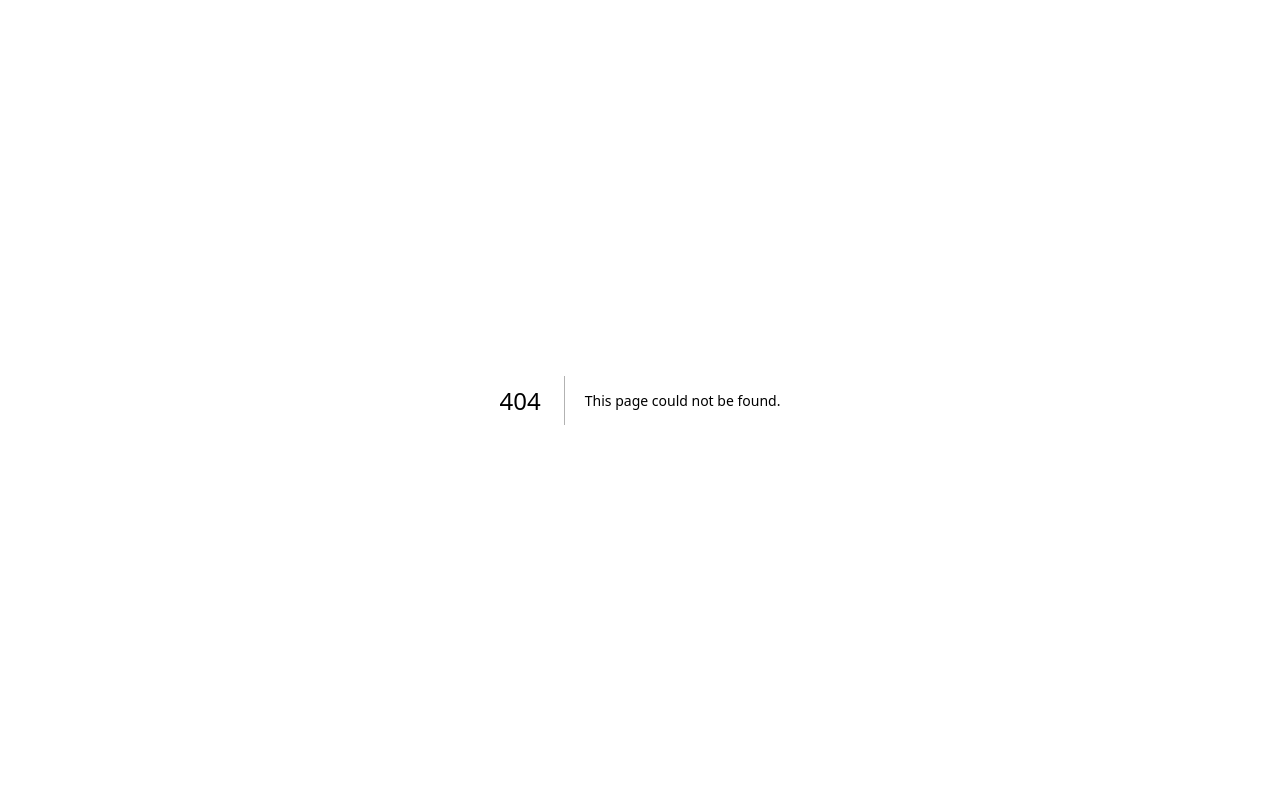
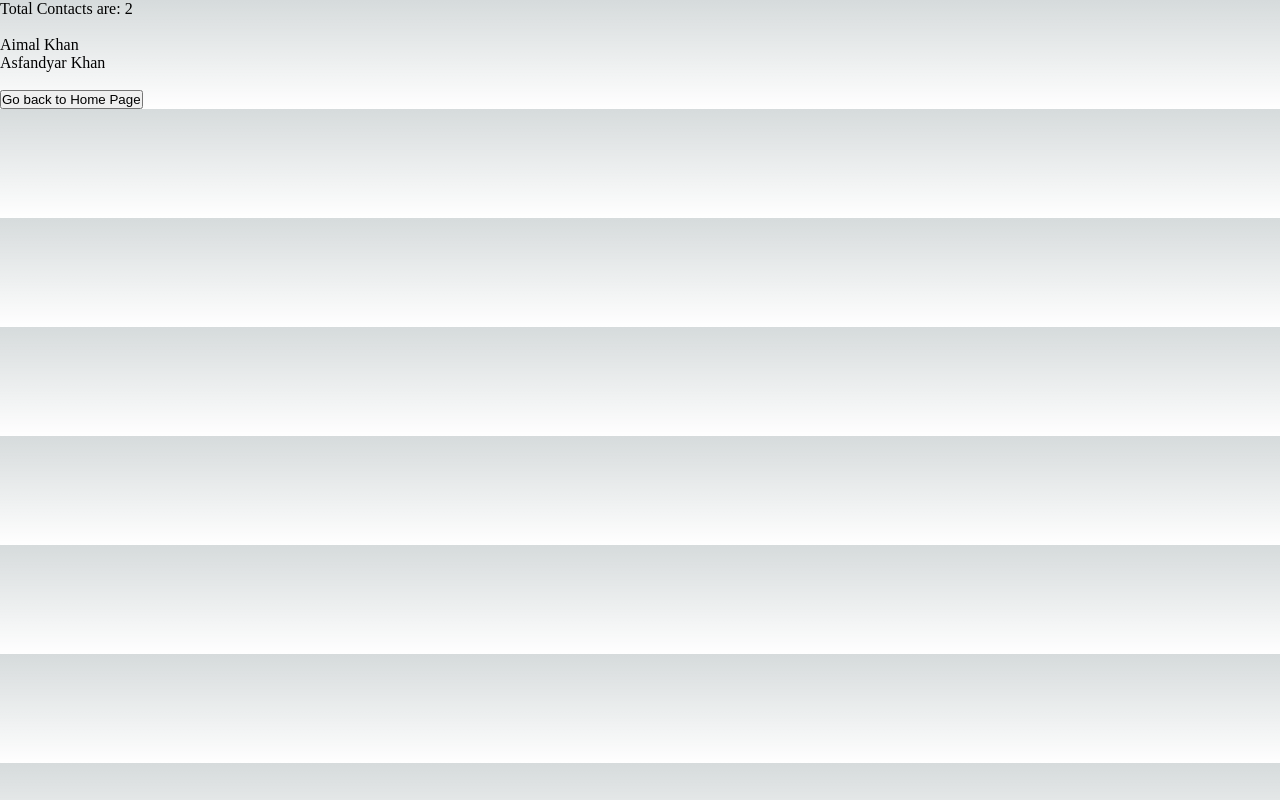
Before and after one commit to AimalKhanOfficial/nextjspractice, a Next.js app: page /contacts in a window 1280 px wide. Before the commit this address had no page. Built offline with nearby package versions, Linux system fonts and the light colour scheme.

Commit message:
Basic Start, added Dynamic/FileBased Routing and a Contact/ContactDetails page

```diff
--- /dev/null
+++ b/pages/contacts.js
@@ -0,0 +1,20 @@
+import allContacts from './datasources/allcontacts'
+import Link from 'next/link'
+
+export default function allContactsFun () {
+    return (
+        <>
+            <p>Total Contacts are: {allContacts.length}</p>
+            <br/>
+            {
+                allContacts.map(element => {
+                    return <Link href={'./contactDetails/'+element.id}><p>{element.name}</p> </Link>
+                })
+            }
+            <br/>
+            <Link href='./'>
+                <button>Go back to Home Page</button>
+            </Link>
+        </>
+    )
+}
--- /dev/null
+++ b/pages/datasources/allcontacts.js
@@ -0,0 +1,12 @@
+export default [
+    {
+        id: 1,
+        name: 'Aimal Khan',
+        desc: 'Desc about Aimal Khan'
+    },
+    {
+        id: 2,
+        name: 'Asfandyar Khan',
+        desc: 'Desc about Asfandyar Khan'
+    }
+]
```
Also changed, not shown: pages/[pageName].js (added, +22 -0 lines), pages/contactDetails/[contactName].js (added, +21 -0 lines), pages/index.js (+14 -1 lines).
